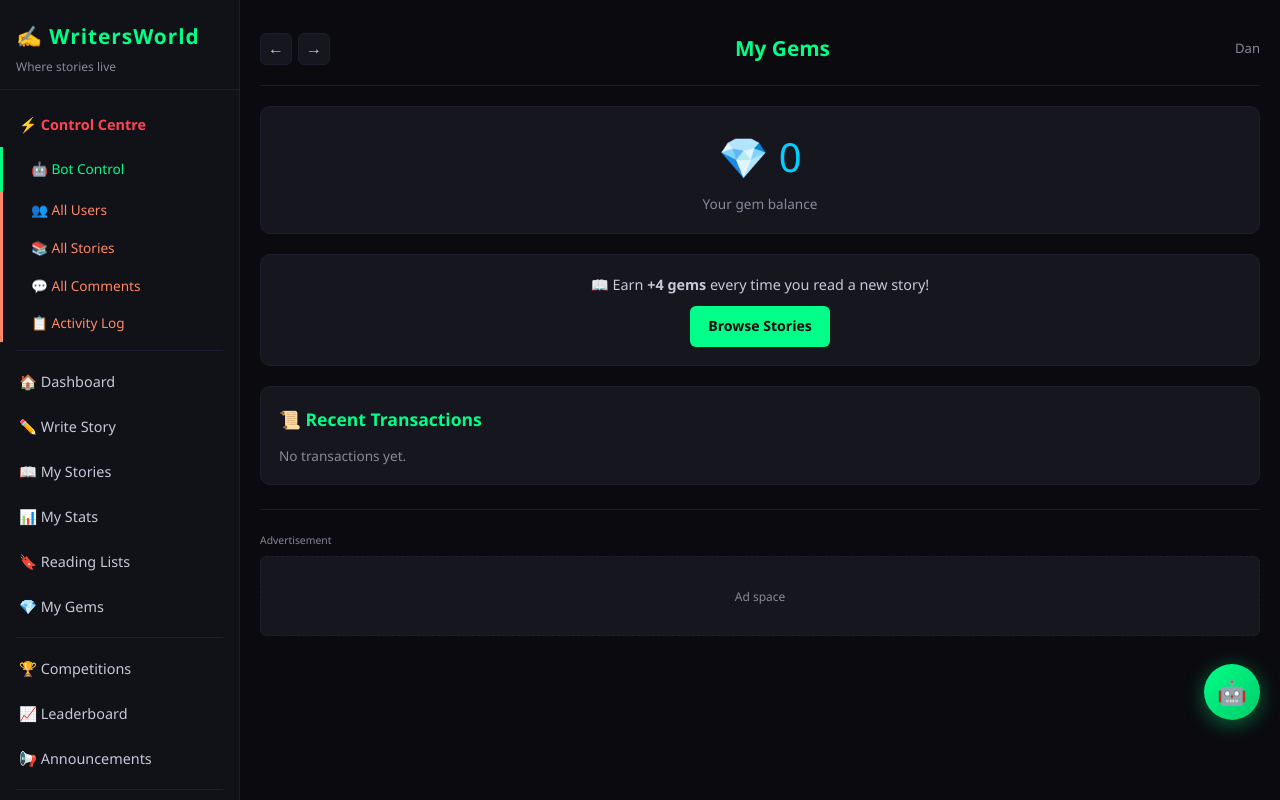
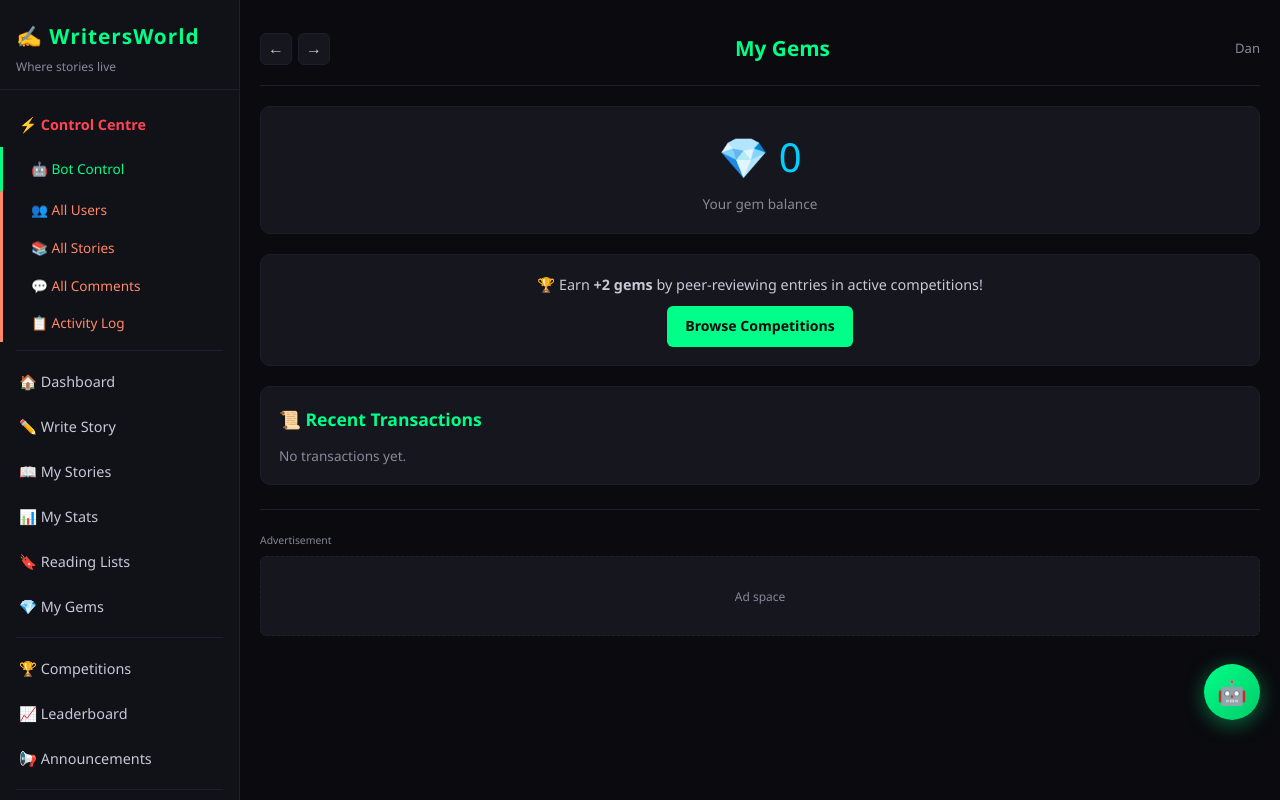
Before and after one commit to danielerastus001-hash/WritersWorld-, a Flask app: page /gems in a window 1280 px wide. Run offline with Flask 3, Linux system fonts and the light colour scheme; a user stored in the database is signed in; data that the repository does not hold is empty; parts of the project's set-up code (start-up, migrations or seed data) failed here and were passed over; some libraries are stand-ins or nearby versions.

Commit message:
Point Gems page Browse button to competitions instead of dashboard

```diff
--- a/templates/gems.html
+++ b/templates/gems.html
@@ -9,8 +9,8 @@
 </div>
 
 <div class="card" style="margin-bottom:20px; text-align:center;">
-  <p style="color:var(--text); font-size:0.9rem;">📖 Earn <strong>+4 gems</strong> every time you read a new story!</p>
-  <a href="{{ url_for('dashboard') }}" class="btn btn-green" style="margin-top:10px;">Browse Stories</a>
+  <p style="color:var(--text); font-size:0.9rem;">🏆 Earn <strong>+2 gems</strong> by peer-reviewing entries in active competitions!</p>
+  <a href="{{ url_for('competitions') }}" class="btn btn-green" style="margin-top:10px;">Browse Competitions</a>
 </div>
 
 <div class="card">
```
